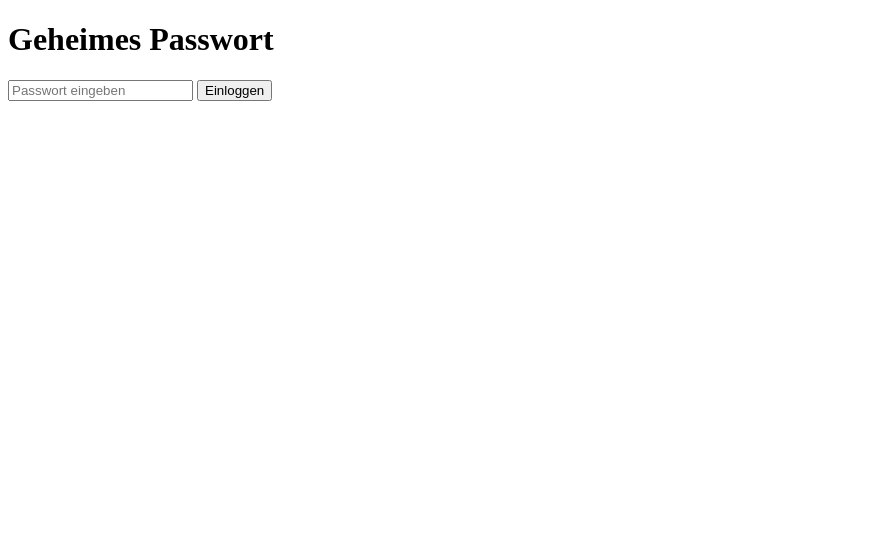
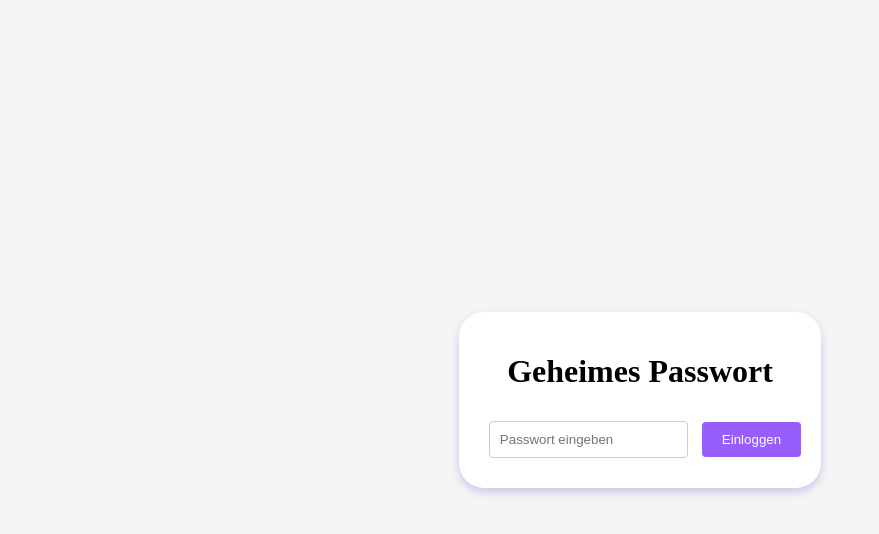
Before and after one commit to Deskilling/Website, a plain HTML site: page index.html in a window 1280 px wide. Shown: the whole page, without its empty margins (0-879 px from the left). Drawn offline with Linux system fonts and the light colour scheme.

Commit message:
Update index.html

```diff
--- a/index.html
+++ b/index.html
@@ -5,7 +5,38 @@
   <meta name="viewport" content="width=device-width, initial-scale=1.0">
   <title>Moin Moin</title>
   <style>
-    /* Dein vorhandener CSS-Stil bleibt unverändert */
+    body {
+      display: flex;
+      justify-content: center;
+      align-items: center;
+      height: 100vh;
+      margin: 0;
+      background-color: #f5f5f5;
+    }
+
+    #container {
+      text-align: center;
+      padding: 20px;
+      background-color: #fff;
+      border-radius: 25px;
+      box-shadow: 0 4px 8px rgba(150, 119, 221, 0.4); /* Lila Schatten */
+    }
+
+    input {
+      padding: 10px;
+      margin: 10px;
+      border: 1px solid #ccc;
+      border-radius: 4px;
+    }
+
+    button {
+      padding: 10px 20px;
+      background-color: #975EFC;
+      color: #fff;
+      border: none;
+      border-radius: 4px;
+      cursor: pointer;
+    }
 
     #popup-container {
       display: none;
```
